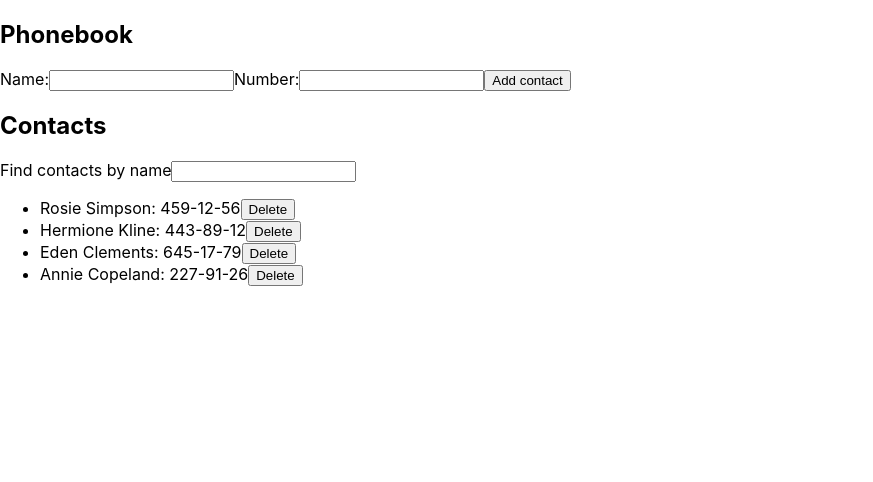
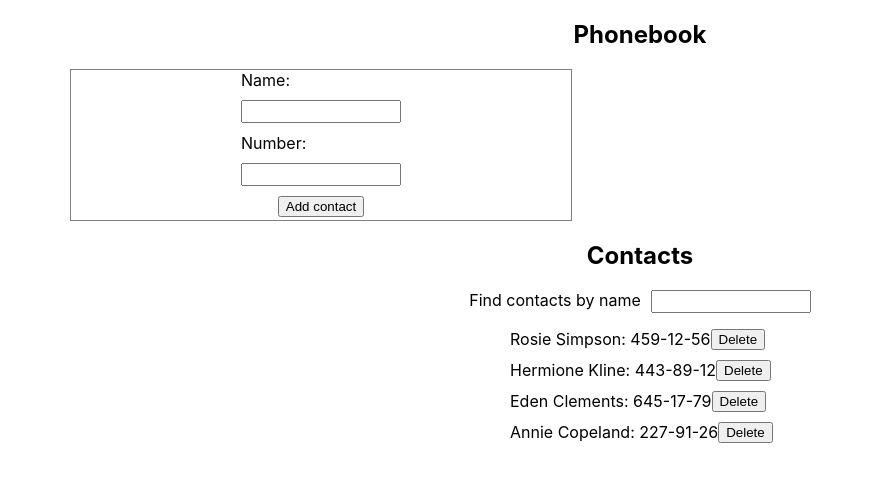
Before and after one commit to Andree-Ioana/goit-react-hw-06-phonebook, a React (Create React App) app: page / in a window 1280 px wide. Shown: the top 482 px of the page, without its empty margins (0-873 px from the left). Built offline with nearby package versions, Linux system fonts and the light colour scheme.

Commit message:
add css style

```diff
--- a/src/components/ContactBook/ContactBook.jsx
+++ b/src/components/ContactBook/ContactBook.jsx
@@ -1,6 +1,7 @@
 import React, { useState } from 'react';
 import { useDispatch, useSelector } from 'react-redux';
 import { addContact } from '../../redux/phoneSlice';
+import style from './ContactBook.module.css';
 
 const ContactBook = () => {
   const [name, setName] = useState('');
@@ -21,8 +22,8 @@ const ContactBook = () => {
 
   return (
     <div>
-      <form onSubmit={handleSubmit}>
-        <label>
+      <form onSubmit={handleSubmit} className={style.contactContainer}>
+        <label className={style.labelContainer}>
           Name:
           <input
             type="text"
@@ -33,7 +34,7 @@ const ContactBook = () => {
                       onChange={(e) => setName(e.target.value) }
           />
         </label>
-        <label>
+        <label className={style.labelContainer}>
           Number:
           <input
             type="tel"
@@ -44,7 +45,7 @@ const ContactBook = () => {
                       onChange={(e) => setNumber(e.target.value)}
           />
               </label>
-              <button type='submit' >Add contact</button>
+              <button type='submit' className={style.addButton} >Add contact</button>
       </form>
     </div>
   );
--- /dev/null
+++ b/src/components/ContactBook/ContactBook.module.css
@@ -0,0 +1,33 @@
+
+
+.contactContainer{
+    display: flex;
+    flex-direction: column;
+    align-items: center;
+    width: 500px;
+    height: 150px;
+    gap: 10px;
+    border: 1px solid gray;
+   margin-left: 70px;
+}
+
+.labelContainer{
+    display: flex;
+    flex-direction: column;
+    gap: 10px;
+    color: rgb(3, 2, 1);
+}
+
+input{
+    width: 150px;
+    padding: 2px 3px;
+}
+
+h2{
+    text-align: center;
+}
+
+.addButton:hover{
+    color: rgb(178, 177, 138);
+    cursor: pointer;
+}
--- a/src/components/ContactList/ContactList.jsx
+++ b/src/components/ContactList/ContactList.jsx
@@ -1,7 +1,7 @@
 import React from "react";
 import { useDispatch, useSelector } from "react-redux";
 import { removeContact } from "../../redux/phoneSlice";
-
+import style from './ContactList.module.css';
 
 
 const ContactList = () => {
@@ -13,11 +13,12 @@ const ContactList = () => {
     contact.name.toLowerCase().includes(filter.toLowerCase())
   );
     return (
-        <ul>
+        <ul className={style.listContainer}>
             {filteredContacts.map(({ id, name, number }) => (
-                <li key={id}>
+                <li key={id} className={style.item}>
                     {name}: {number}
-                    <button onClick={() => dispatch(removeContact(id))}>Delete</button>
+
+                    <button onClick={() => dispatch(removeContact(id))} className={style.delete}>Delete</button>
                 </li>
             ))}
         </ul>
--- /dev/null
+++ b/src/components/ContactList/ContactList.module.css
@@ -0,0 +1,18 @@
+.listContainer {
+  display: flex;
+  flex-direction: column;
+  align-items: center;
+  list-style: none;
+  gap: 10px;
+}
+
+.item{
+   width: 300px;
+   display: flex;
+
+}
+
+.delete:hover {
+  color: rgb(178, 177, 138);
+  cursor: pointer;
+}
--- a/src/components/Filter/Filter.jsx
+++ b/src/components/Filter/Filter.jsx
@@ -1,13 +1,14 @@
 import React from 'react';
 import { useDispatch, useSelector } from 'react-redux';
 import { setFilter } from '../../redux/filterSlice';
+import style from './Filter.module.css';
 
 const Filter = () => {
   const dispatch = useDispatch();
   const filter = useSelector(state => state.filter);
 
   return (
-    <label>
+    <label className={style.filterContainer}>
       Find contacts by name
       <input
         type="text"
--- /dev/null
+++ b/src/components/Filter/Filter.module.css
@@ -0,0 +1,8 @@
+
+
+.filterContainer{
+    display: flex;
+    justify-content: center;
+    gap: 10px;
+    outline: none;
+}
```
